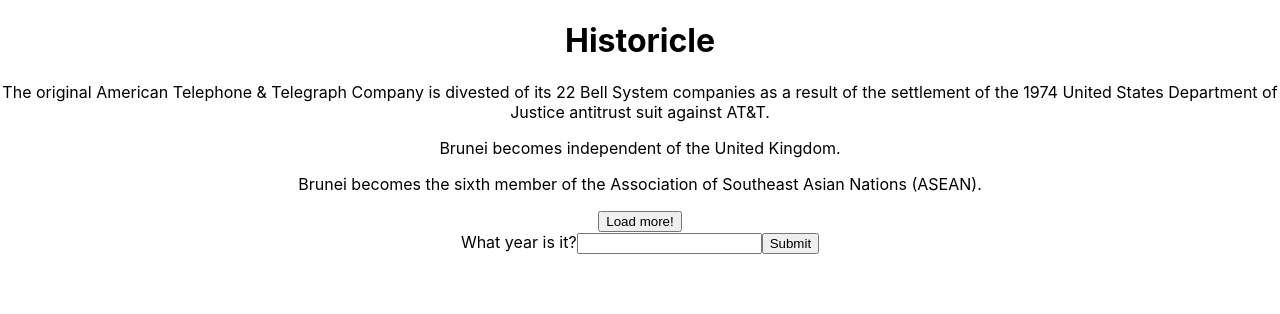
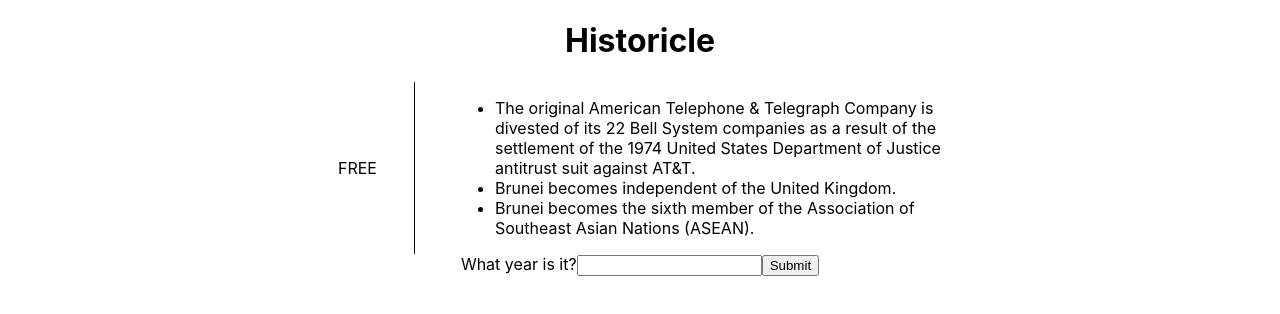
Before and after one commit to syedi-code/historicle, a React (Create React App) app: page / in a window 1280 px wide. Shown: the top 314 px of the page. Built offline with nearby package versions, Linux system fonts and the light colour scheme.

Commit message:
More game logic, basic styling and component renaming

```diff
--- a/src/App.tsx
+++ b/src/App.tsx
@@ -2,14 +2,14 @@
 import logo from './logo.svg';
 import Header from './components/Header';
 import EventData from './components/EventData';
-import EventContainer from './components/EventContainer';
+import GameContainer from './components/GameContainer';
 import './App.css';
 
 function App() {
   return (
     <div className="App">
       <Header title="Historicle" />
-      <EventContainer />
+      <GameContainer />
     </div>
   );
 }
--- a/src/components/EventRow.tsx
+++ /dev/null
@@ -1,15 +0,0 @@
-import React from 'react';
-
-interface EventRowProps {
-    events: string[];
-}
-
-const EventRow: React.FC<EventRowProps> = ({ events }) => (
-    <div>
-        {events.map((event, index) => (
-            <p key={index}>{event}</p>
-        ))}
-    </div>
-);
-
-export default EventRow;
--- a/src/components/EventContainer.tsx
+++ b/src/components/GameContainer.tsx
@@ -1,31 +1,30 @@
 import React, { useState } from 'react';
-import EventRow from './EventRow';
-import LoadMore from './LoadMore';
+import EventRow from './GameRow';
 import historicalData from '../data/data.json';
 
 const numEvents = 3; // number of events to be displayed at one time
 
-const EventContainer: React.FC = () => {
+const GameContainer: React.FC = () => {
+    // game state setup
     const [eventsToShow, setEventsToShow] = useState(numEvents);
     const [guessedYear, setGuessedYear] = useState<number | null>(null);
+    const [guessedYears, setGuessedYears] = useState<number[]>([0]);
     const [victory, setVictory] = useState(false);
 
     const minYear = historicalData.minYear;
     const maxYear = historicalData.maxYear;
-
-    // iterate eventsToShow by numEvents
-    const loadMoreEvents = () => {
-        setEventsToShow((prevEventsToShow) => prevEventsToShow + numEvents);
-    };
 
     // handle year submission & guess checking logic
     const handleYearSubmit = (event: React.FormEvent<HTMLFormElement>) => {
         event.preventDefault();
 
         if (guessedYear != null && guessedYear >= minYear && guessedYear <= maxYear) {
+            // guess is correct - we've won!
             setVictory(true);
         } else {
+            // guess is incorrect - slide the 'events' window forward and log the guessed year
             setEventsToShow((prevEventsToShow) => prevEventsToShow + numEvents);
+            if (guessedYear != null) setGuessedYears((prevGuessedYears) => [...prevGuessedYears, guessedYear]);
         }
     }
 
@@ -37,13 +36,17 @@
 
     return (
         <div>
-            {/* initial event display */}
-            <EventRow events={historicalData.events.slice(0, eventsToShow)} />
-
-            {/* load more events button */}
-            {!victory && eventsToShow < historicalData.events.length && (
-                <LoadMore onClick={loadMoreEvents} />
-            )}
+            {/* dynamic EventRow display */}
+            <div style={{ width: '50%', marginLeft: 'auto', marginRight: 'auto', display: 'flex', flexDirection: 'column' }}>
+                {Array.from({ length: Math.ceil(eventsToShow / numEvents) }, (_, index) => (
+                    <EventRow
+                        key={index}
+                        year={guessedYears[index]}
+                        targetYear={historicalData.minYear}
+                        events={historicalData.events.slice(index * numEvents, (index+1) * numEvents)}
+                    />
+                ))}
+            </div>
 
             {/* year input & submit button */}
             {!victory && (
@@ -60,10 +63,10 @@
                 </form>
             )}
 
-            {/* Victory screen */}
+            {/* victory message */}
             {victory && <div>Congratulations! You guessed the correct year!</div>}
         </div>
     );
 };
 
-export default EventContainer;
+export default GameContainer;
--- /dev/null
+++ b/src/components/GameRow.tsx
@@ -0,0 +1,49 @@
+import React from 'react';
+import VerticalSpacer from './VerticalSpacer';
+
+interface EventRowProps {
+    year: number,
+    targetYear: number,
+    events: string[];
+}
+
+// style for free space & last guessed year
+const leftColumnStyle: React.CSSProperties = {
+    marginTop: 'auto',
+    marginBottom: 'auto',
+    width: '75px',
+    flexShrink: 0,
+    boxSizing: 'border-box',
+};
+
+const EventRow: React.FC<EventRowProps> = ({ year, targetYear, events }) => (
+    <div style={{ display: 'flex', flexDirection: 'row', gap: '20px' }}>
+        {/* print either free space or last guessed year */}
+        {year === 0
+            ? (<p style={leftColumnStyle}>
+                    FREE
+                </p>
+            ) : (
+                <React.Fragment>
+                    <p style={leftColumnStyle}>
+                        {`${year} ${year < targetYear ? '↑' : '↓'}`}
+                    </p>
+                </React.Fragment>
+            )
+        }
+        <VerticalSpacer />
+
+        {/* render our slice of events[] as a list */}
+        <div>
+            <ul style={{ listStyleType: 'disc' }}>
+                {events.map((event, index) => (
+                    <li style={{ textAlign: 'left' }} key={index}>
+                        {event}
+                    </li>
+                ))}
+            </ul>
+        </div>
+    </div>
+);
+
+export default EventRow;
--- /dev/null
+++ b/src/components/VerticalSpacer.tsx
@@ -0,0 +1,25 @@
+import React from 'react';
+
+
+const VerticalSpacer = () => {
+  return (
+    <div
+      style={{
+        position: 'relative',
+        marginRight: '20px', // Adjust the margin as needed
+      }}
+    >
+      <div
+        style={{
+          position: 'absolute',
+          top: 0,
+          bottom: 0,
+          right: 0,
+          borderRight: '1px solid black', // Border to represent the vertical line
+        }}
+      ></div>
+    </div>
+  );
+};
+
+export default VerticalSpacer;
```
Also changed, not shown: src/data/example.txt (added).
